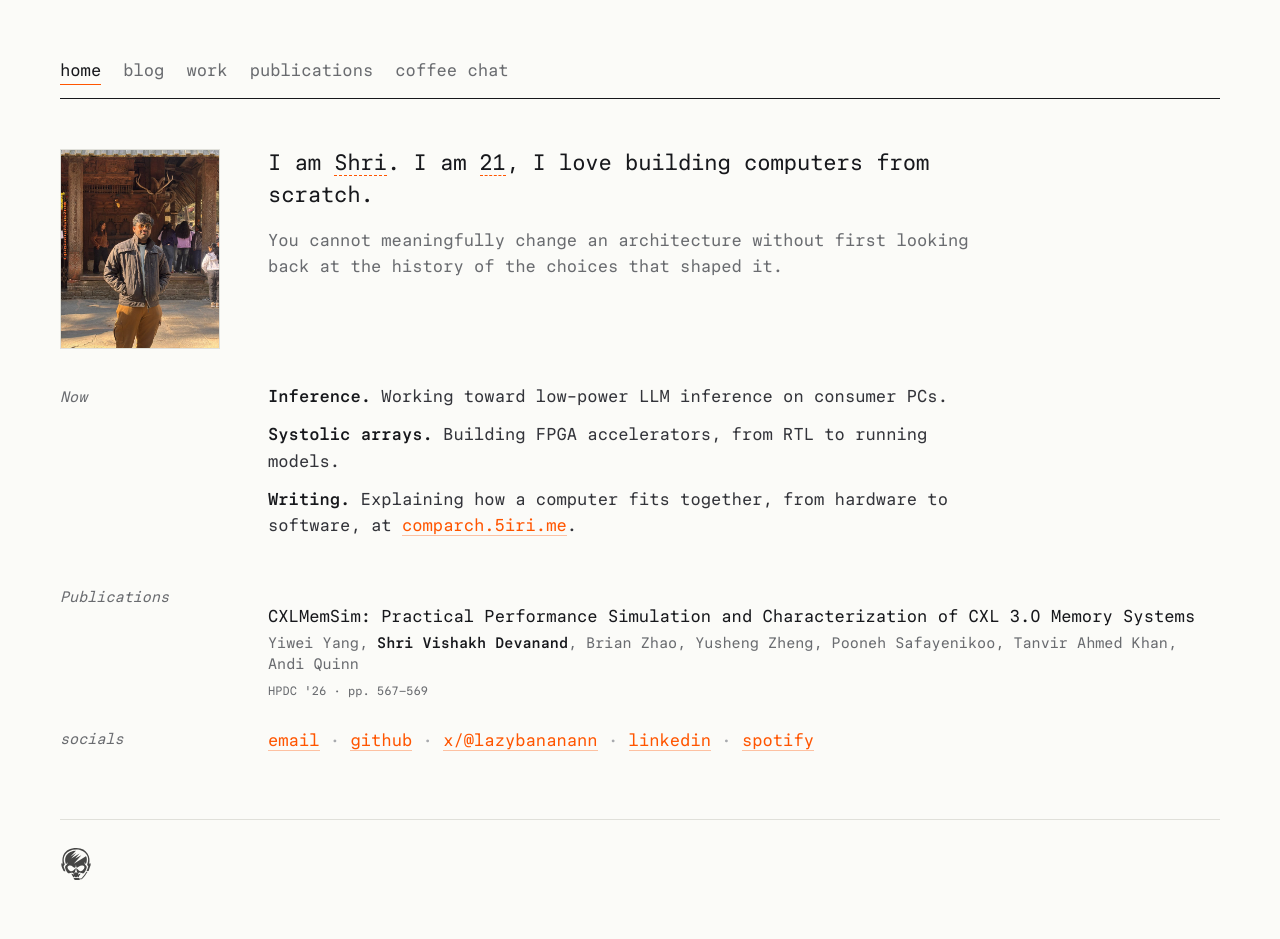
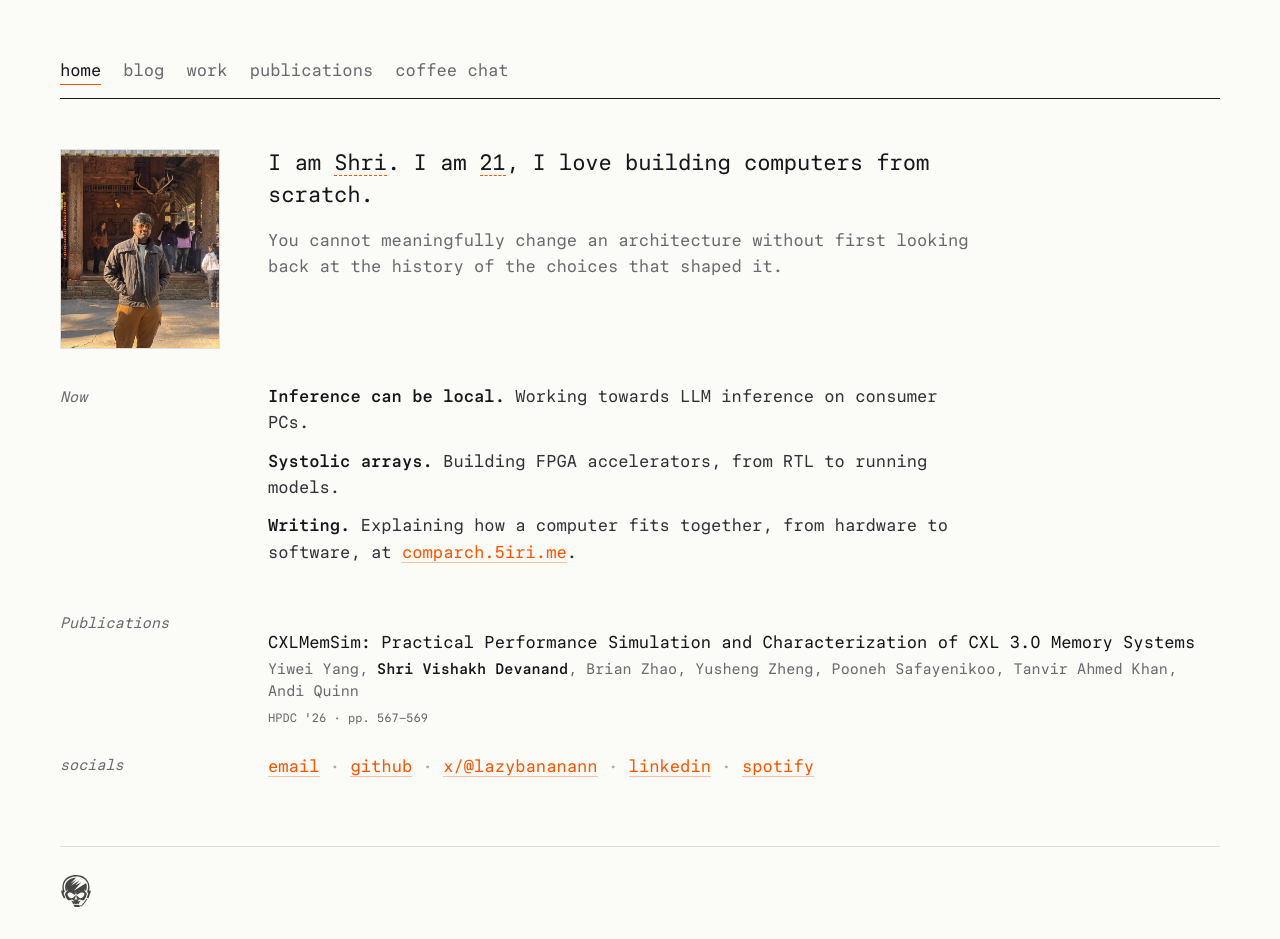
Before and after one commit to 5iri/5iri.github.io, a Jekyll site: the page built from index.html, in a window 1280 px wide. Built offline with Jekyll 4.4.1, drawn with Linux system fonts in a browser that asks for light colours; before the commit the page ends 912 px from its top, so only the background shows below that.

Commit message:
Update Now inference line

```diff
--- a/index.html
+++ b/index.html
@@ -31,7 +31,7 @@ description: Personal site of Shri Vishakh Devanand with projects, blog posts, a
   <div class="rail">Now</div>
   <div class="body">
     <ul class="now">
-      <li><b>Inference.</b> Working toward low-power LLM inference on consumer PCs.</li>
+      <li><b>Inference can be local.</b> Working towards LLM inference on consumer PCs.</li>
       <li><b>Systolic arrays.</b> Building FPGA accelerators, from RTL to running models.</li>
       <li><b>Writing.</b> Explaining how a computer fits together, from hardware to software, at <a href="https://comparch.5iri.me">comparch.5iri.me</a>.</li>
     </ul>
```
